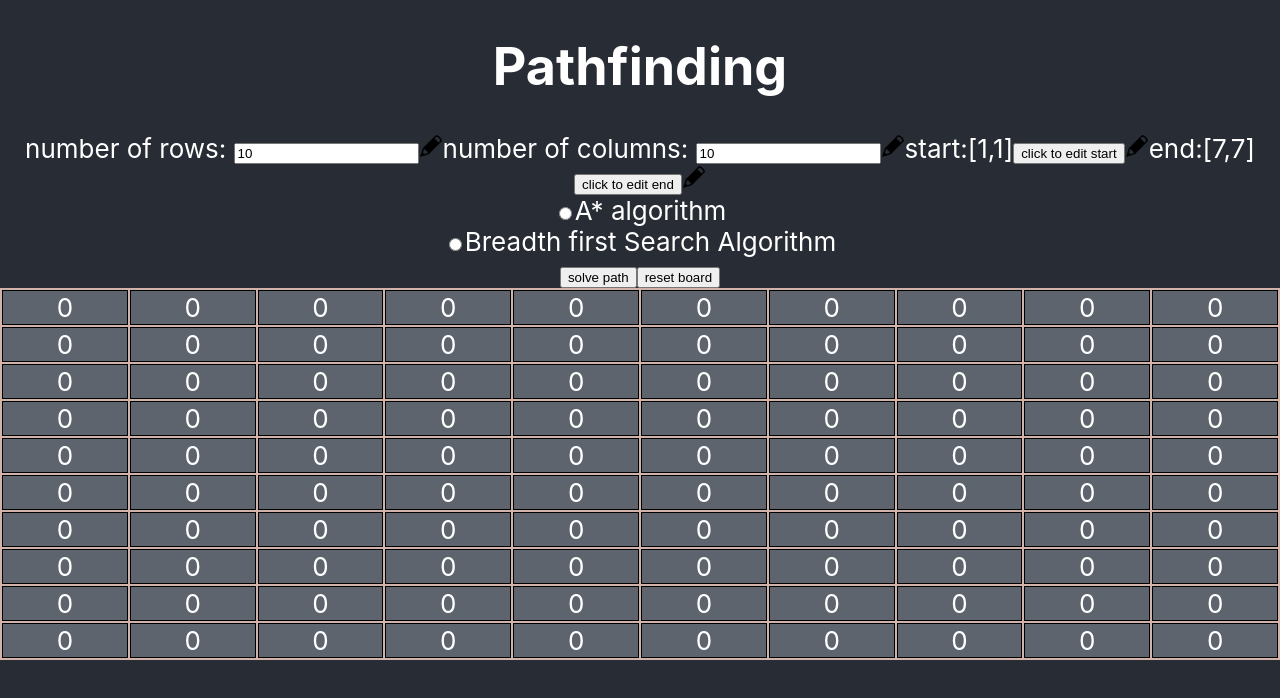
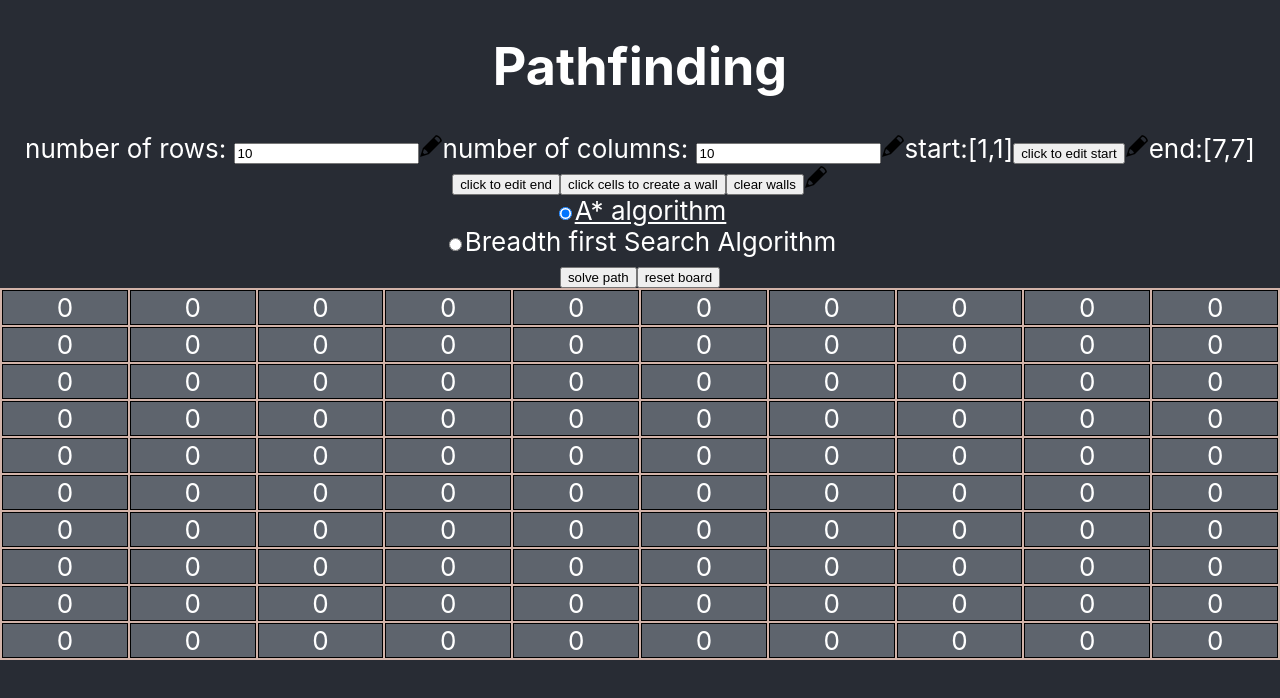
Before and after one commit to bryanteng/Pathfinding, a React (Create React App) app: page / in a window 1280 px wide. Shown: the top 698 px of the page. Built offline with nearby package versions, Linux system fonts and the light colour scheme.

Commit message:
added walls, clear walls, and styling updates

```diff
--- a/src/App.css
+++ b/src/App.css
@@ -55,3 +55,16 @@ tr td{
     transform: rotate(360deg);
   }
 }
+
+.selected{
+  text-decoration: underline;
+}
+
+.bar {
+    width:auto;
+    background: #6FD967;
+    background-image: linear-gradient(to bottom right,rgba(230,100,101) 0,rgba(230,100,101) 1px,transparent 1px,transparent 67px,rgba(230,100,101) 67px,rgba(230,100,101) 73px,transparent 73px,transparent 138px,rgba(230,100,101) 138px,rgba(230,100,101) 144px,transparent 144px),linear-gradient(to bottom left,rgba(230,100,101) 0,rgba(230,100,101) 1px,transparent 1px,transparent 67px,rgba(230,100,101) 67px,rgba(230,100,101) 73px,transparent 73px,transparent 138px,rgba(230,100,101) 138px,rgba(230,100,101) 144px,transparent 144px);
+    background-size: 100px 100px,100px 100px;
+    background-position: 50% 50%,50% 50%;
+    background-repeat: repeat;
+  }
--- a/src/components/cell.js
+++ b/src/components/cell.js
@@ -9,10 +9,13 @@ export default class Cell extends Component{
         color = "LimeGreen"
       }else if(block == "x"){
         color = "#C80003"
+      }else if(block == "W"){
+        color = "Black"
+        var classN = "bar"
       }
     }
     return(
-      <td className="block" key={key} loc={loc} style={{backgroundColor: color ? color : null}} onClick={this.props.onClick}>{block}</td>
+      <td className={classN ? classN : null} key={key} loc={loc} style={{backgroundColor: color ? color : null}} onClick={this.props.onClick}>{block}</td>
     )
   }
 }
--- a/src/containers/board.js
+++ b/src/containers/board.js
@@ -15,6 +15,8 @@ export default class board extends Component{
     end:"7,7",
     editEnd: false,
     selectedOption: "aStar",
+    createWall: true,
+    walls: [],
     boardState:[[ 0, 0, 0, 0, 0, 0, 0, 0, 0, 0 ],
                 [ 0, 0, 0, 0, 0, 0, 0, 0, 0, 0 ],
                 [ 0, 0, 0, 0, 0, 0, 0, 0, 0, 0 ],
@@ -29,6 +31,7 @@ export default class board extends Component{
 
   change_coord = (event) =>{
     const val = (event.target.validity.valid) ? event.target.value : this.state[event.target.id]
+    this.clearWalls()
     this.setState({[event.target.id]: +val},()=>{
       let board = this.cleanBoard()
       this.setState({boardState: board})
@@ -40,6 +43,22 @@ export default class board extends Component{
       this.setState({start: event.target.getAttribute('loc'), editStart: false})
     }else if(this.state.editEnd){
       this.setState({end: event.target.getAttribute('loc'), editEnd: false})
+    }else if(this.state.createWall){
+      let loc = event.target.getAttribute('loc').split(",")
+      let board = this.state.boardState
+      let walls = this.state.walls
+      if(board[loc[0]][loc[1]] == "W"){
+        walls = walls.filter(x=>{
+          if(x[0] == loc[0] && x[1] == loc[1]) return false
+          return true
+        } )
+        board[loc[0]][loc[1]] = 0
+      }else{
+        walls = walls.concat([loc])
+        board[loc[0]][loc[1]] = "W"
+      }
+
+      this.setState({boardState: board, walls: walls})
     }
   }
 
@@ -56,7 +75,6 @@ export default class board extends Component{
     }else if(this.state.selectedOption == "BFS"){
       board = BFS(this.cleanBoard(), start, end)
     }
-    console.log(board)
     this.setState({boardState: board})
   }
 
@@ -69,11 +87,21 @@ export default class board extends Component{
     let yArr = "0".repeat(this.state.y_coord).split('').map(x=>+x)
     let arr = Array.from({length:this.state.x_coord}).map(x=>yArr.slice())
     let board = arr.slice()
+    for(let [w1, w2] of this.state.walls){
+      board[w1][w2] = "W"
+    }
     return board
   }
 
+  clearWalls = () =>{
+    let board = this.state.boardState
+    for(let [w1, w2] of this.state.walls){
+      board[w1][w2] = 0
+    }
+    this.setState({walls: [], boardState: board}, ()=> this.cleanBoard())
+  }
+
   optionChange = (event) =>{
-    console.log(event.target.value)
     this.setState({selectedOption: event.target.value})
   }
 
@@ -94,17 +122,20 @@ export default class board extends Component{
         <img src={Logo} alt="website logo" />
         <label>end:[{this.state.end}]</label>
         <button id="editEnd" onClick={this.buttonClick}>{this.state.editEnd ? "click a cell" : "click to edit end"}</button>
+        <button id="createWall" onClick={this.buttonClick}>{this.state.createWall ? "click cells to create a wall" : "click to turn off wall creation"}</button>
+        <button id="clearWalls" onClick={this.clearWalls}>clear walls</button>
+
         <img src={Logo} alt="website logo" />
         <form>
           <div className="radio">
-            <label>
-              <input type="radio" value="aStar" onChange={this.optionChange} checked={this.state.selectedOption === 'option1'} />
+            <label className={this.state.selectedOption == "aStar" ? "selected" : null} >
+              <input type="radio" value="aStar" onChange={this.optionChange} checked={this.state.selectedOption === 'aStar'} />
               A* algorithm
             </label>
           </div>
           <div className="radio">
-            <label>
-              <input type="radio" value="BFS" onChange={this.optionChange} checked={this.state.selectedOption === 'option2'} />
+            <label className={this.state.selectedOption == "BFS" ? "selected" : null} >
+              <input type="radio" value="BFS" onChange={this.optionChange} checked={this.state.selectedOption === 'BFS'} />
               Breadth first Search Algorithm
             </label>
           </div>
--- a/src/util/BFS.js
+++ b/src/util/BFS.js
@@ -1,6 +1,6 @@
 const Node = require('../classes/Node.js').default
 
-var BFS = function (maze, start, end) {
+export default function BFS(maze, start, end) {
     //start pointx
     // let startX = 0
     // let startY = 0
@@ -14,6 +14,11 @@ var BFS = function (maze, start, end) {
     const N = maze.length;
     const M = maze[0].length;
     const isValidPos = (x, y) => x >= 0 && x < N && y >= 0 && y < M;
+    if(!isValidPos(start[0],start[1]) || !isValidPos(end[0],end[1])){
+      alert("please pick a start and end point within the board")
+      return maze
+    }
+
     while (queue.length) {
         let current = queue.shift();
         const {parent, pos: [x, y], dist } = current
@@ -22,7 +27,6 @@ var BFS = function (maze, start, end) {
             let node = new Node(parent, [x, y], dist)
             let path = []
             while (node) {
-                console.log(node.pos)
                 path.push(node.pos)
                 node = node.parent
             }
@@ -50,4 +54,4 @@ var BFS = function (maze, start, end) {
     return -1;
 };
 
-module.exports = BFS
+// module.exports = BFS
--- a/src/util/aStar.js
+++ b/src/util/aStar.js
@@ -1,6 +1,6 @@
 const Node = require('../classes/Node.js').default
 
-function aStar(maze, start, end) {
+export default function aStar(maze, start, end) {
   let startNode = new Node(undefined, start)
   let endNode = new Node(undefined, end)
   let open_list = [startNode]
@@ -9,10 +9,15 @@ function aStar(maze, start, end) {
   const N = maze.length;
   const M = maze[0].length;
   const isValidPos = (x, y) => x >= 0 && x < N && y >= 0 && y < M;
+  if(!isValidPos(start[0],start[1]) || !isValidPos(end[0],end[1])){
+    alert("please pick a start and end point within the board")
+    return maze
+  }
 
   while (open_list.length > 0) {
     let currentNode = open_list[0]
     let currentIndex = 0
+    console.log(currentNode, open_list,"current");
     open_list.forEach(function (value, i) {
       if (value.f < currentNode.f) {
         currentNode = value
@@ -45,14 +50,14 @@ function aStar(maze, start, end) {
     for (let [moveX, moveY] of direction) {
       const nextX = currentNode.pos[0] + moveX;
       const nextY = currentNode.pos[1] + moveY;
-      if (isValidPos(nextX, nextY) && maze[nextX][nextY] == 0) {
+      if (isValidPos(nextX, nextY) && maze[nextX][nextY] == 0 && maze[nextX][nextY] != "W") {
         let new_node = new Node(currentNode, [nextX, nextY])
+        maze[nextX][nextY] = "x"
         children.push(new_node)
       }
     }
 
     for (let child of children) {
-      console.log(child, "child")
       for (let closed_child of closed_list) {
         if (child.pos[0] == closed_child.pos[0] && child.pos[1] == closed_child.pos[1]) continue
         child.g = currentNode.g + 1
@@ -63,12 +68,13 @@ function aStar(maze, start, end) {
           if (child == open_node && child.g > open_node.g) continue
         }
         open_list.push(child)
-        maze[currentNode.pos[0]][currentNode.pos[1]] = 1
+        maze[currentNode.pos[0]][currentNode.pos[1]] = "x"
       }
     }
 
   }
-  return false
+  alert("path not possible")
+  return maze
 }
 //create nested array
 // let x = 10
@@ -89,4 +95,4 @@ function aStar(maze, start, end) {
 // let end = [endX, endY]
 // let path = aStar(board, start, end)
 // console.log(path,"done");
-module.exports = aStar
+// module.exports = aStar
```
Also changed, not shown: 1 other file (tests, documents, lock files or other folders).
